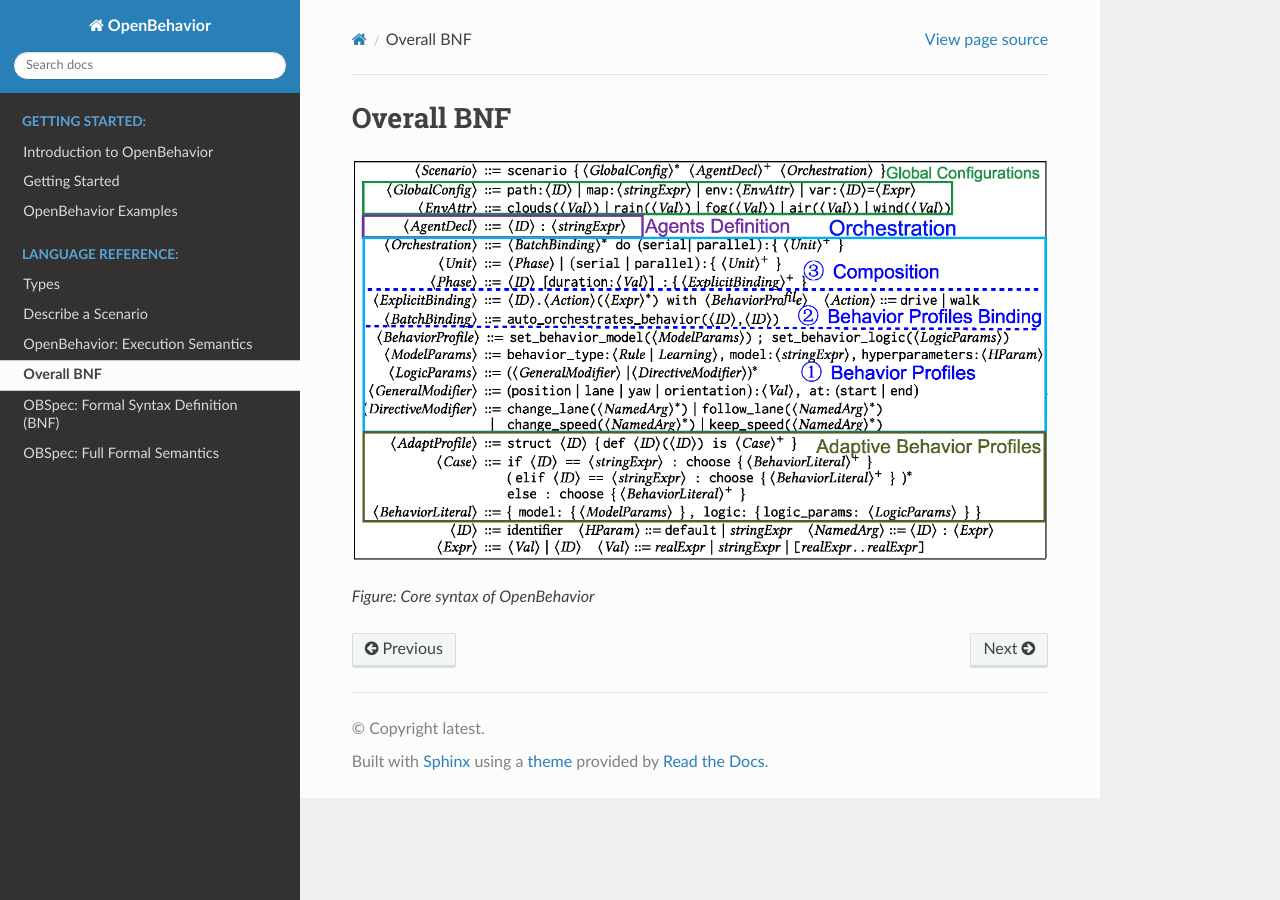
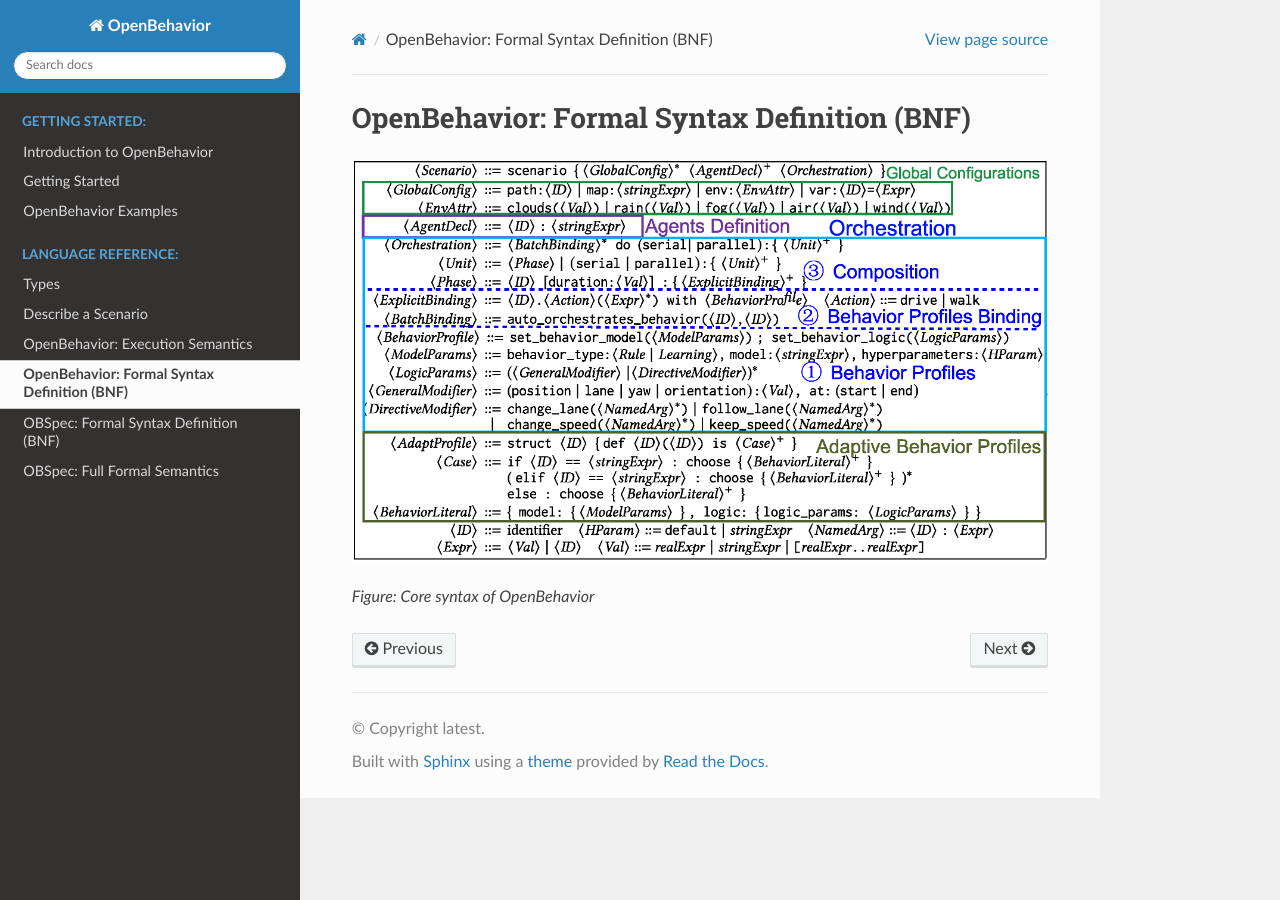
Before and after one commit to Sunshinesheep/OpenBehavior-doc, a Sphinx documentation site: the page built from docs/source/overall_BNF.md, in a window 1280 px wide. Built offline with Sphinx 7.4.7 and the Read the Docs theme 3.1.0, drawn with Linux system fonts in a browser that asks for light colours.

Commit message:
Update overall_BNF.md

````diff
--- a/docs/source/overall_BNF.md
+++ b/docs/source/overall_BNF.md
@@ -1,4 +1,4 @@
-# Overall BNF
+# OpenBehavior: Formal Syntax Definition (BNF)
 <!--
 ```
 <Scenario> ::= scenario_top: <GlobalConfig>+ ;
````
